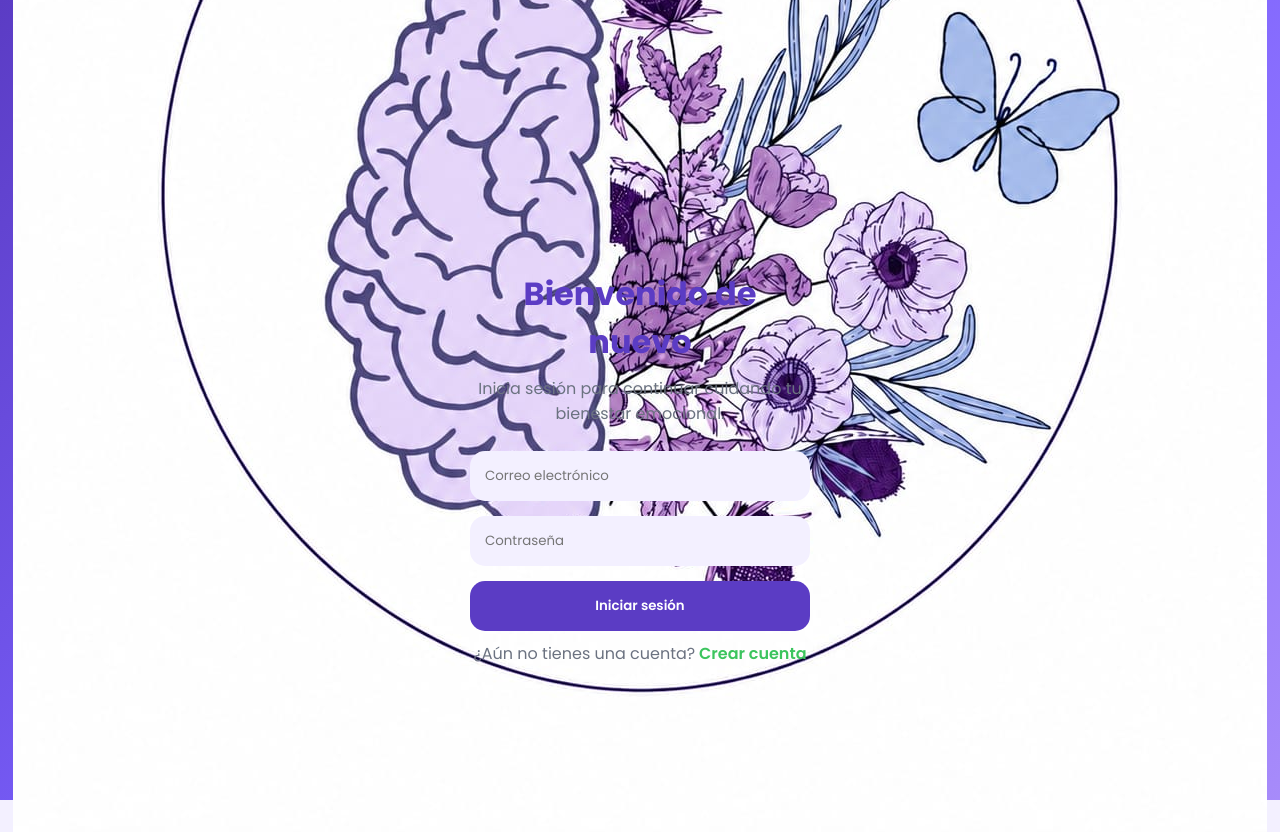
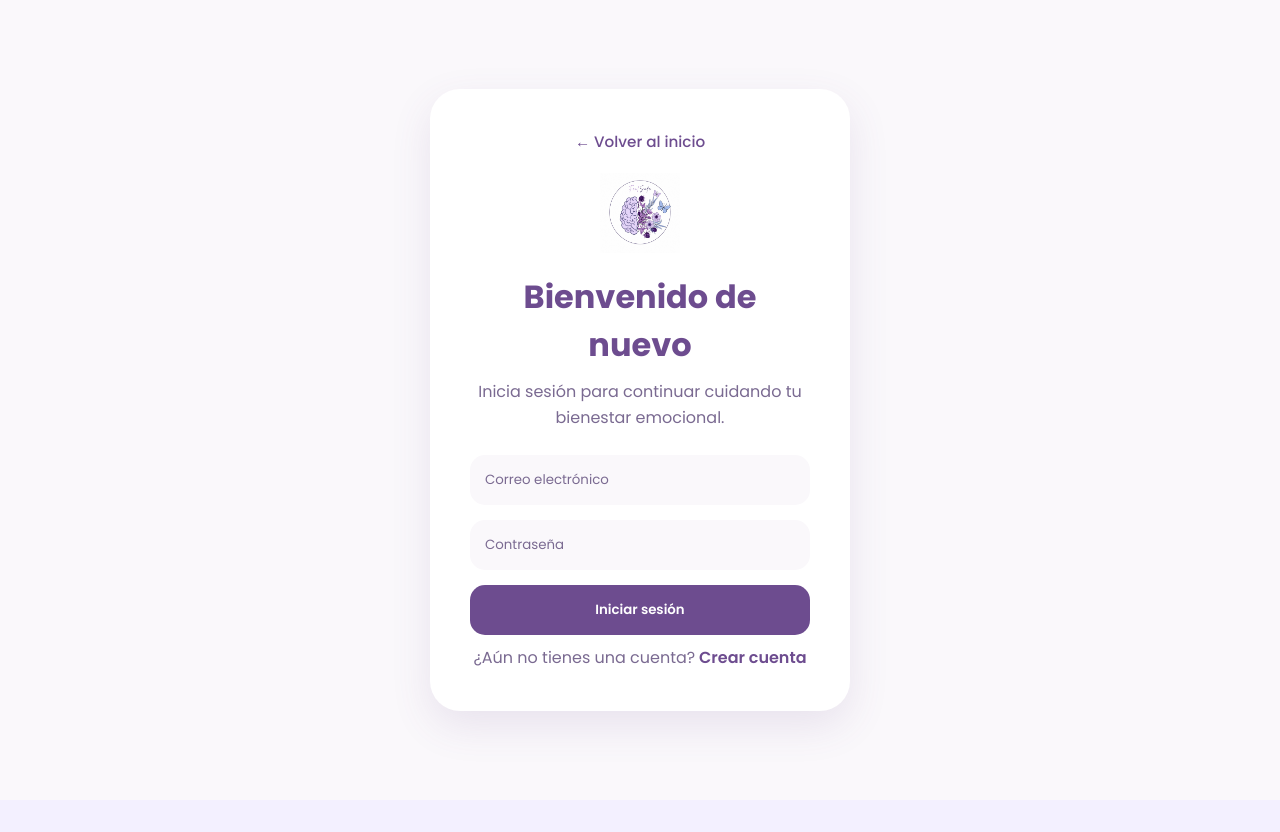
Before and after one commit to Carlos07-vm/app_feelsafe, a React (Vite) app: page /login in a window 1280 px wide. After the commit the page ends 800 px from the top, so only its background shows below. Built offline with nearby package versions, Linux system fonts and the light colour scheme.

Commit message:
Update Auth.css
Actualización de Auth.css adaptando los colores y la tipografía al sistema de temas

```diff
--- a/src/styles/Auth.css
+++ b/src/styles/Auth.css
@@ -3,71 +3,168 @@
   display: flex;
   justify-content: center;
   align-items: center;
-  background: linear-gradient(135deg, #5B3CC4, #7B61FF, #A78BFA);
+
+  background: var(--background);
 }
 
 .auth-card {
   width: 420px;
-  background: white;
+
+  background: var(--surface);
+
   padding: 40px;
+
   border-radius: 30px;
+
   text-align: center;
-  box-shadow: 0 20px 60px rgba(0, 0, 0, 0.15);
+
+  box-shadow: var(--shadow-md);
 }
 
+/* ================= Logo ================= */
+
 .auth-logo {
-  width: 90px;
-  height: 90px;
-  margin: auto;
+
   display: flex;
   justify-content: center;
   align-items: center;
-  border-radius: 50%;
-  background: #F3F0FF;
-  font-size: 2rem;
+
   margin-bottom: 20px;
+
 }
 
+.auth-logo-image {
+
+  width: 80px;
+  height: 80px;
+
+  object-fit: contain;
+
+}
+
+/* ================= Textos ================= */
+
 .auth-card h1 {
-  color: #5B3CC4;
+
+  color: var(--primary);
+
+  font-size: 2rem;
+
+  font-weight: 700;
+
 }
 
 .auth-card p {
-  color: #6B7280;
+
+  color: var(--text-light);
+
   margin-top: 10px;
+
+  line-height: 1.6;
+
 }
 
+/* ================= Formulario ================= */
+
 .auth-form {
+
   margin-top: 25px;
+
   display: flex;
   flex-direction: column;
+
   gap: 15px;
+
 }
 
 .auth-form input {
+
   border: none;
-  background: #F3F0FF;
+
+  background: var(--background);
+
   padding: 15px;
+
   border-radius: 15px;
+
   outline: none;
+
+  color: var(--text);
+
 }
 
-.auth-form button {
-  background: #5B3CC4;
-  color: white;
-  border: none;
-  padding: 15px;
-  border-radius: 15px;
-  cursor: pointer;
-  font-weight: 600;
+.auth-form input::placeholder {
+
+  color: var(--text-light);
+
 }
 
+/* ================= Botón ================= */
+
+.auth-form button {
+
+  background: var(--primary);
+
+  color: var(--surface);
+
+  border: none;
+
+  padding: 15px;
+
+  border-radius: 15px;
+
+  font-weight: 600;
+
+  cursor: pointer;
+
+}
+
+/* ================= Error ================= */
+
+.auth-error {
+
+  margin-top: 15px;
+
+  color: var(--danger);
+
+  font-size: .95rem;
+
+}
+
+/* ================= Links ================= */
+
 .auth-link {
+
   margin-top: 20px;
+
+  color: var(--text-light);
+
 }
 
 .auth-link a {
-  color: #3cc45e;
+
+  color: var(--primary);
+
   text-decoration: none;
+
   font-weight: 600;
+
 }
+
+/* ================= Volver ================= */
+
+.back-link {
+
+  display: inline-block;
+
+  margin-bottom: 20px;
+
+  color: var(--primary);
+
+  text-decoration: none;
+
+  font-size: .95rem;
+
+  font-weight: 500;
+
+}
```
